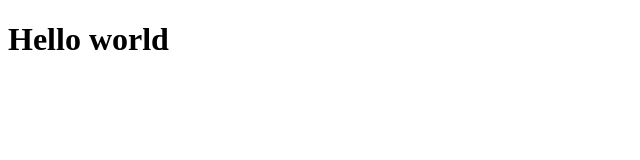
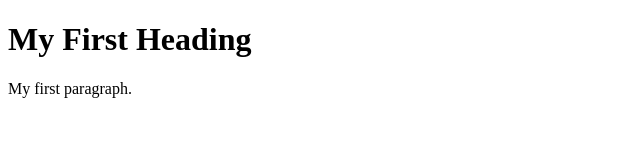
Before and after one commit to RicardoICH/Personal-CV, a plain HTML site: page Index.html in a window 1280 px wide. Shown: the whole page, without its empty margins (0-640 px from the left). Drawn offline with Linux system fonts and the light colour scheme.

Commit message:
Update Index.html

```diff
--- a/Index.html
+++ b/Index.html
@@ -1,9 +1,9 @@
 <!DOCTYPE html>
 <html>
-<head>
-    <title> Homepage </title>
-</head>
 <body>
-    <h1> Hello world </h1>
+
+<h1>My First Heading</h1>
+<p>My first paragraph.</p>
+
 </body>
 </html>
```
